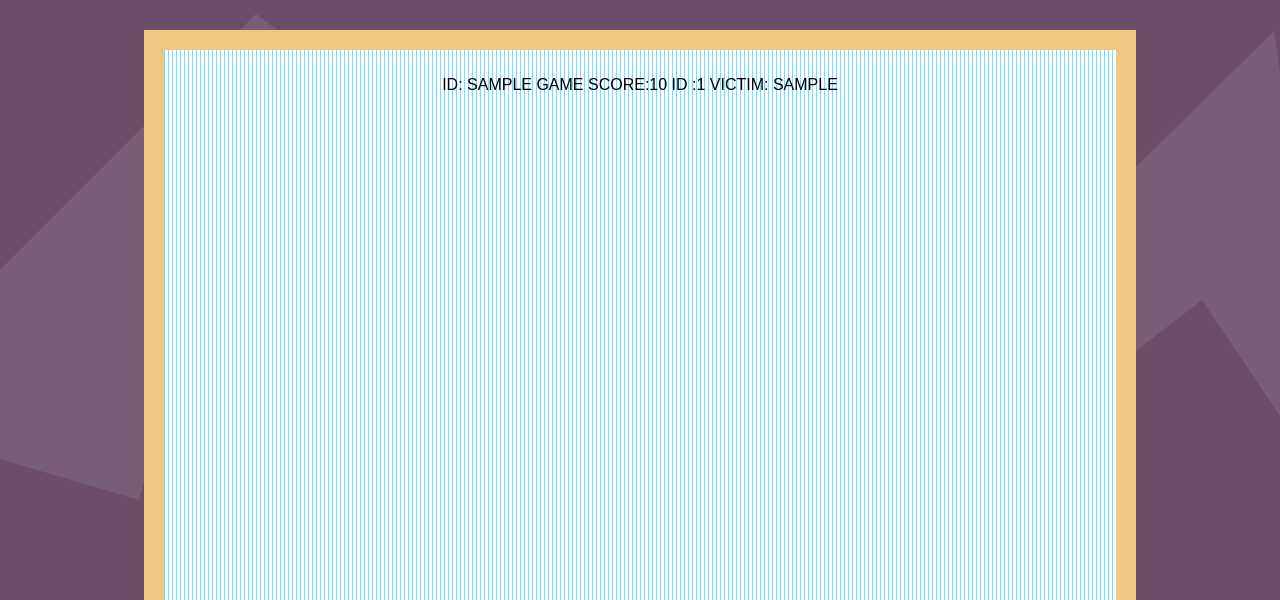
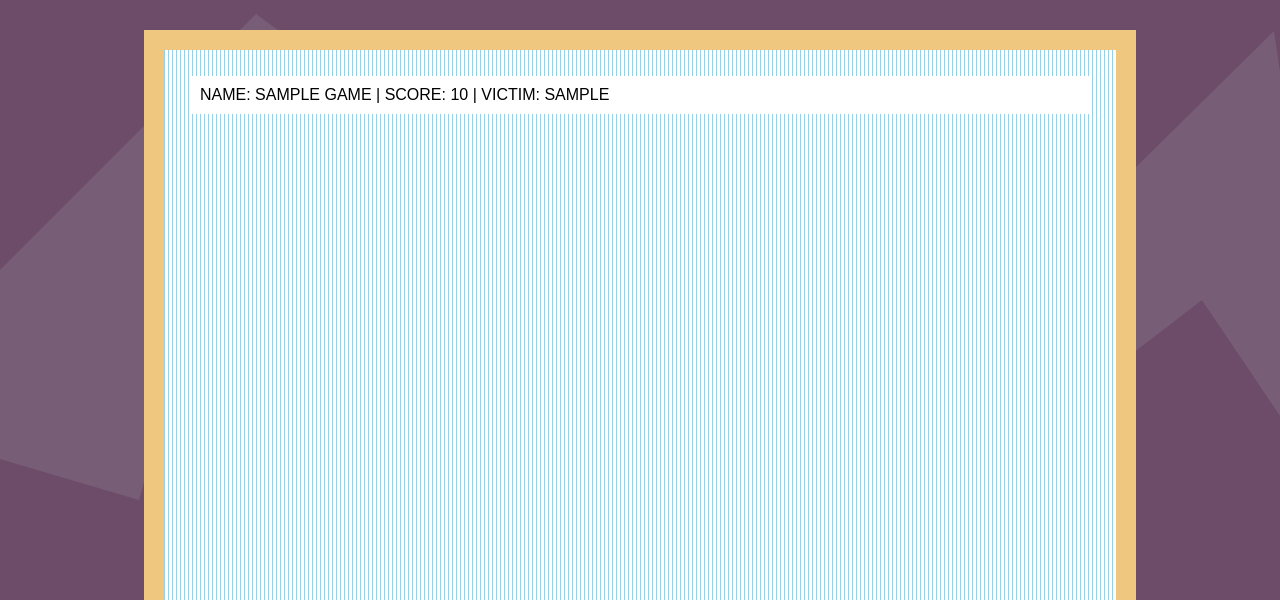
Before and after one commit to Sarabpreet/SmashVITians, a PHP site: page /SmashVITians/sql/retrive.php in a window 1280 px wide. Shown: the top 600 px of the page. Run offline with PHP 8.4, Linux system fonts and the light colour scheme; tables that the repository leaves empty or names only in its code hold one stand-in row (values such as "Sample post").

Commit message:
bug fix + retrive page styling

```diff
--- a/css/style.css
+++ b/css/style.css
@@ -77,7 +77,8 @@ overflow: hidden;
 margin: 20px auto -18px;
 width: 55%;
 min-width: 900px;
-
+background: orange;
+	padding: 12px;
 }
 .info p {
 
@@ -95,6 +96,7 @@ overflow: hidden;
 margin: 20px auto -18px;
 width: 55%;
 min-width: 900px;
+
 
 
 }
@@ -117,7 +119,7 @@ text-transform:uppercase;
 text-align:center;
 min-width: 900px;
 
-box-shadow: 0 0 0 20px #efc77e;
+box-shadow: 0 0 0 20px orange;
 
 -webkit-box-shadow: 0 0 0 20px #efc77e;
 
@@ -231,3 +233,16 @@ text-transform: none;
 .big {
 font-size:60px;
 }
+
+.retrive {
+
+	overflow: scroll;
+
+}
+
+.retri {
+
+	text-align: left;
+	background: white;
+	padding: 10px;
+}
--- a/sql/retrive.php
+++ b/sql/retrive.php
@@ -27,11 +27,11 @@
 
 								$sql = "SELECT * FROM game ORDER BY score DESC";
 								$result = mysqli_query($conn, $sql);
-								echo "<div class='box'>";
+								echo "<div class='box retrive'>";
 								if (mysqli_num_rows($result) > 0) {
 								    // output data of each row
 								    while($row = mysqli_fetch_assoc($result)) {
-								        echo "id: " . $row["name"]. " score:" . $row["score"]. " ID :" . $row["game_session_id"]. " victim: " . $row["victim"]. "<br>";
+								        echo "<div class='retri'> Name: " . $row["name"]. " | score: " . $row["score"]. " | victim: " . $row["victim"]. "</div><br>";
 
 								    }
 								} else {
```
Also changed, not shown: header.php (+9 -4 lines).
